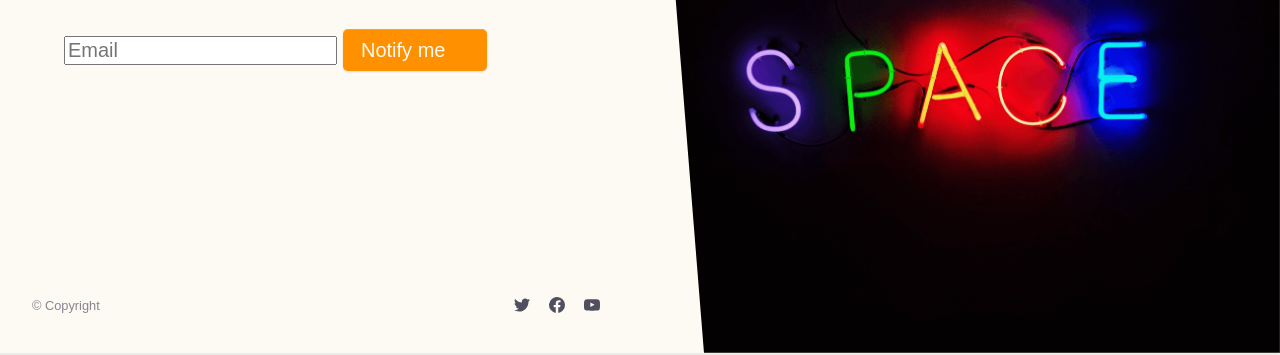
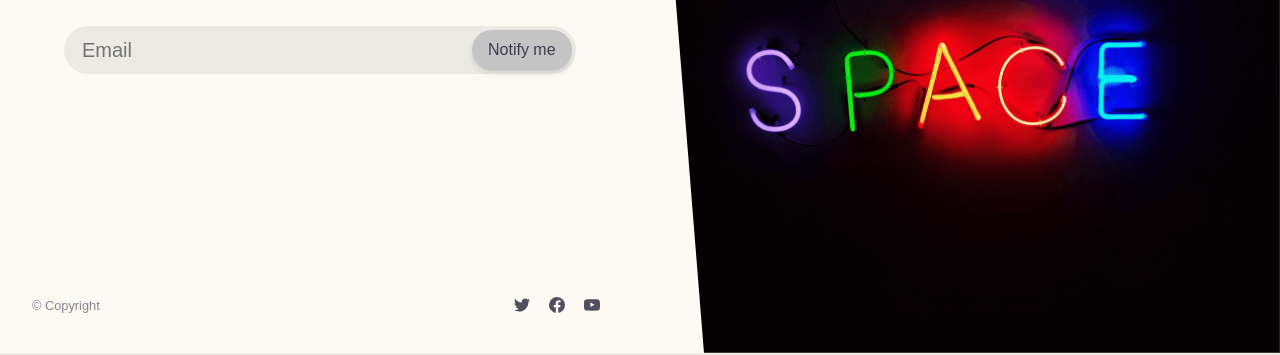
Before and after one commit to appcat-io/appcat-corporate-website, a website: page main/index.html in a window 1280 px wide. Shown: the part 447-802 px from the top of the page. Drawn offline with Linux system fonts and the light colour scheme.

Commit message:
added the styling classes back to the form element

```diff
--- a/main/index.html
+++ b/main/index.html
@@ -35,13 +35,13 @@
 
           <div class="reveal-fx reveal-fx--translate-up" data-reveal-fx-delay="100">
 
-            <form action="POST" data-netlify="true" name="pre-launch-from">
+            <form class="news-form" action="POST" data-netlify="true" name="pre-launch-from">
               <label class="sr-only">Get notified when we launch</label>
 
               <div class="news-form__wrapper">
-                <input type="email" placeholder="Email" name="email">
+                <input class="reset news-form__input" type="email" placeholder="Email" name="email">
 
-                <button class="btn btn--primary">
+                <button class="btn btn--primary  news-form__btn">
                   <span>Notify me</span>
 
                   <span>
```
